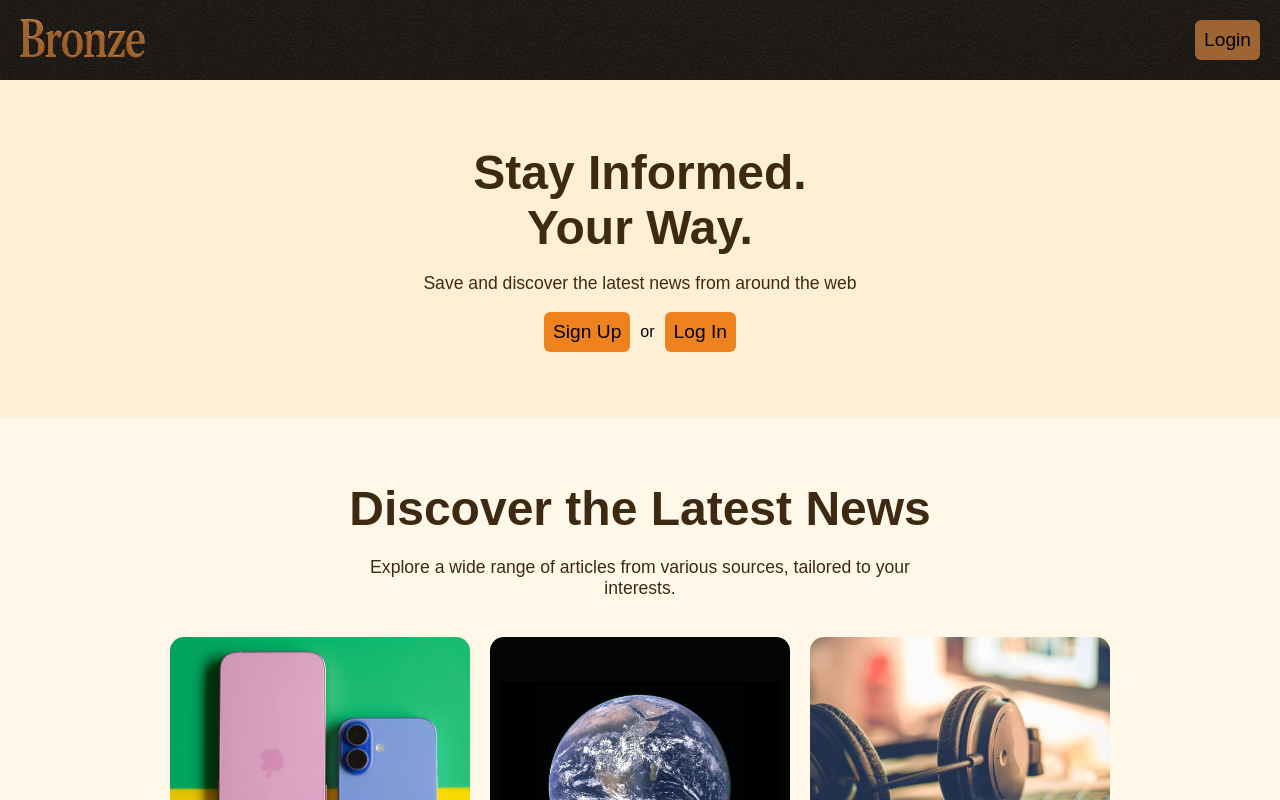
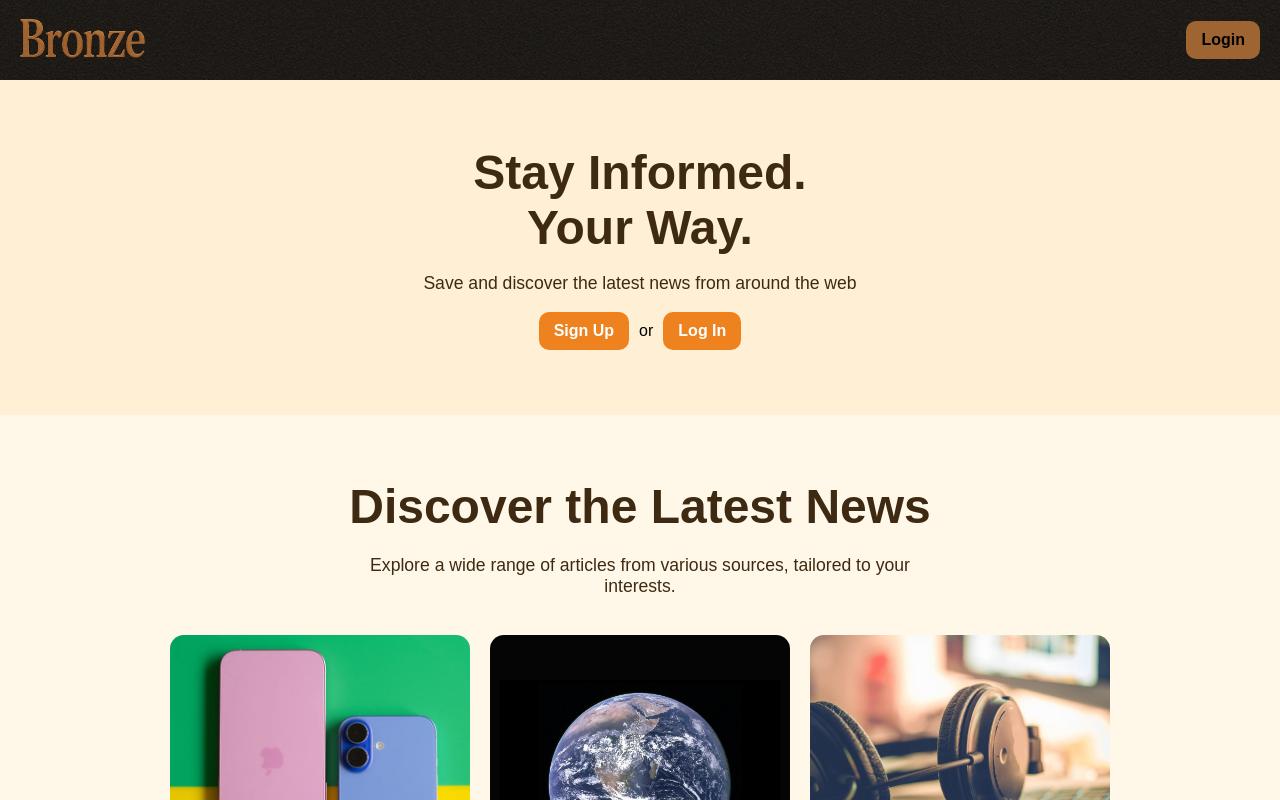
Before and after one commit to LaneLR/news-aggregator-app, a Next.js app: page / in a window 1280 px wide. Shown: the top 800 px of the page. Built offline with nearby package versions, Linux system fonts and the light colour scheme; no server answers.

Commit message:
added clr attribute

```diff
--- a/src/components/Button.jsx
+++ b/src/components/Button.jsx
@@ -2,15 +2,16 @@
 import styled from "styled-components";
 
 const Wrapper = styled.button`
-  padding: 9px;
-  font-size: 1.2rem;
-  border-radius: 6px;
+  padding: 10px 15px;
+  font-size: 1rem;
+  border-radius: 10px;
   border: none;
   cursor: pointer;
+  font-weight: 600;
 `
 
-export default function Button({ bgColor, children }) {
+export default function Button({ bgColor, clr, children }) {
   return (
-    <Wrapper style={{ backgroundColor: `${bgColor}` }}>{children}</Wrapper>
+    <Wrapper style={{ backgroundColor: `${bgColor}`, color: `${clr}` }}>{children}</Wrapper>
   );
 }
```
